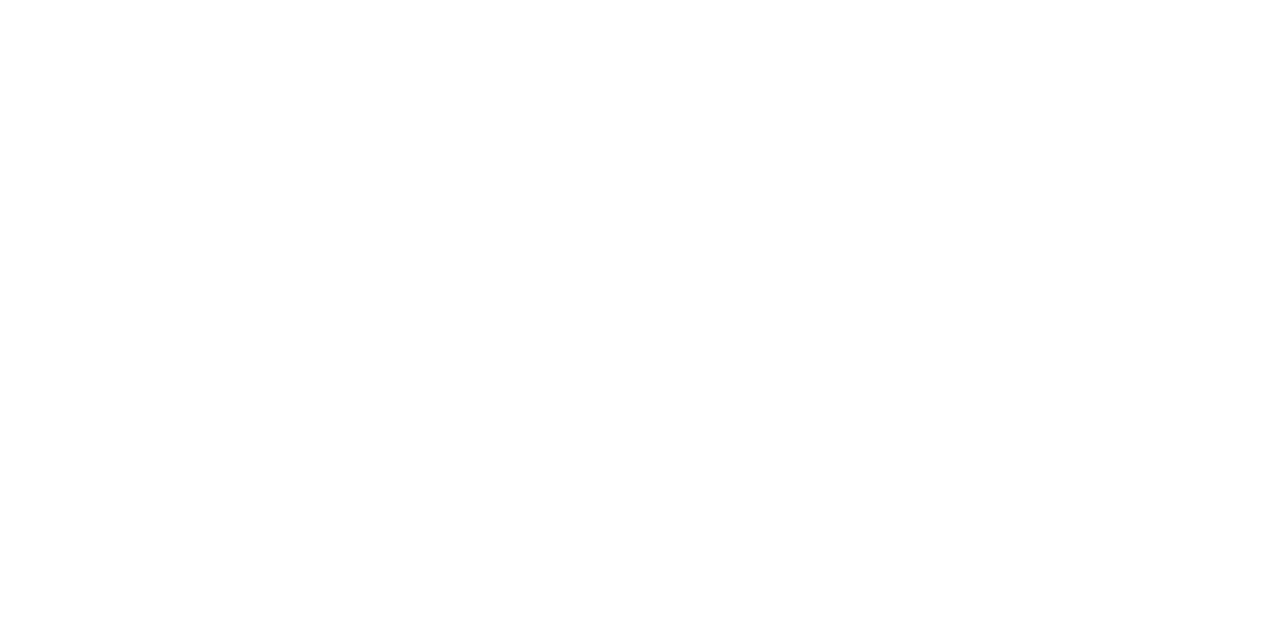
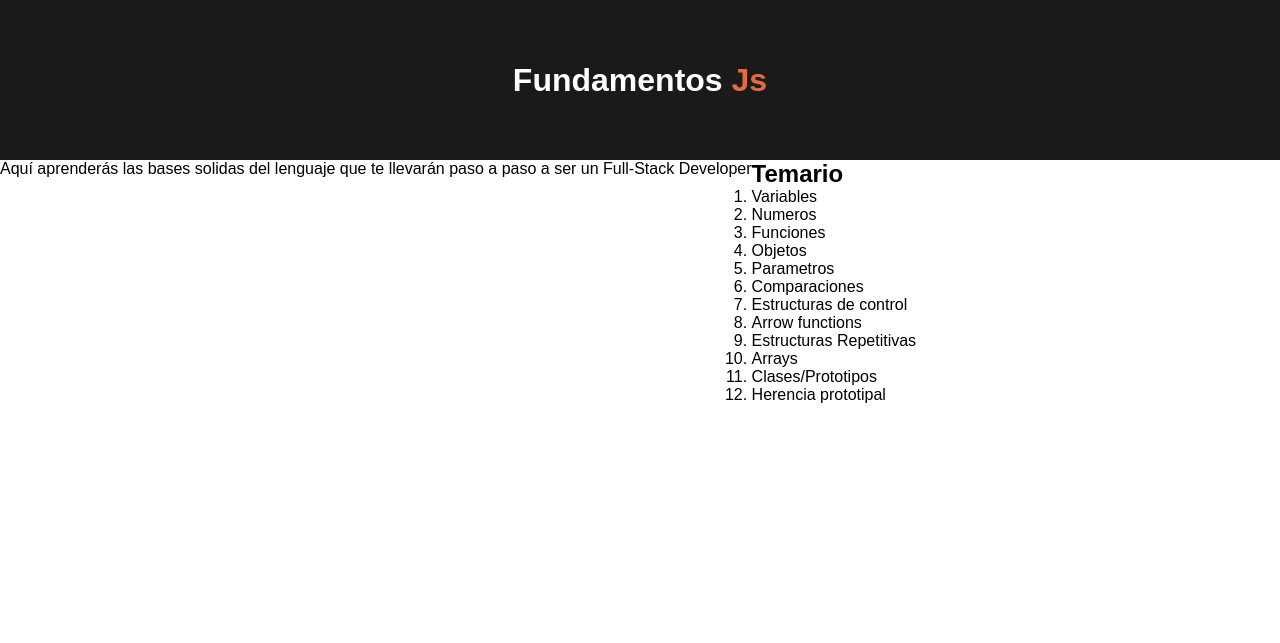
Before and after one commit to drew-santana/fundamentosJs, a plain HTML site: page clase1.html in a window 1280 px wide. Drawn offline with Linux system fonts and the light colour scheme.

Commit message:
creando pagina inicio

```diff
--- a/clase1.html
+++ b/clase1.html
@@ -4,10 +4,45 @@
     <meta charset="UTF-8">
     <meta name="viewport" content="width=device-width, initial-scale=1.0">
     <meta http-equiv="X-UA-Compatible" content="ie=edge">
+    <link rel="stylesheet" href="style.css">
     <title>Document</title>
 </head>
 <body>
+    <div class="container">
+        <header class="header">
+            <h1>Fundamentos <span>Js</span> </h1>
+        </header>
+        <div class="hero">
+           <div class="intro">
+                <p>
+                    Aquí aprenderás las bases solidas del lenguaje
+                    que te llevarán paso a paso a ser un Full-Stack Developer
+                </p>
+           </div>
+           <div class="temario">
+               <h2>Temario</h2>
+               <ol>
+                   <li>Variables</li>
+                   <li>Numeros</li>
+                   <li>Funciones</li>
+                   <li>Objetos</li>
+                   <li>Parametros</li>
+                   <li>Comparaciones</li>
+                   <li>Estructuras de control</li>
+                   <li>Arrow functions</li>
+                   <li>Estructuras Repetitivas</li>
+                   <li>Arrays</li>
+                   <li>Clases/Prototipos</li>
+                   <li>Herencia prototipal</li>
 
+               </ol>
+           </div>
+
+        </div>
+        <footer class="footer">
+
+        </footer>
+    </div>
     <script src="clase22.js"></script>
 </body>
 </html>
--- /dev/null
+++ b/style.css
@@ -0,0 +1,38 @@
+*{
+    padding: 0;
+    margin: 0;
+    font-family: sans-serif;
+}
+
+.container{
+    width: 100%;
+    height: 100vh;
+    /* border: 2px solid red; */
+
+    display: grid;
+    grid-template: 20% 60% 20% / 1fr;
+    grid-template-areas: "header"
+                         "hero"
+                         "footer";
+}
+.header{
+    grid-area: header;
+    background: #1a1a1a;
+    color: #fff;
+    /* border: 2px blue solid; */
+    display: flex;
+    justify-content: center;
+    align-items: center;
+}
+.header span{
+    color: #e36c3e;
+}
+.hero  {
+    grid-area: hero;
+    /* border: 2px blue solid; */
+    display: flex;
+}
+.footer{
+    grid-area: footer;
+    /* border: 2px blue solid; */
+}
```
